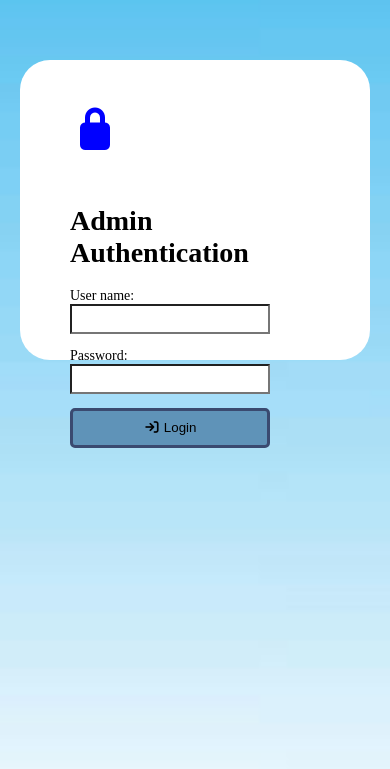
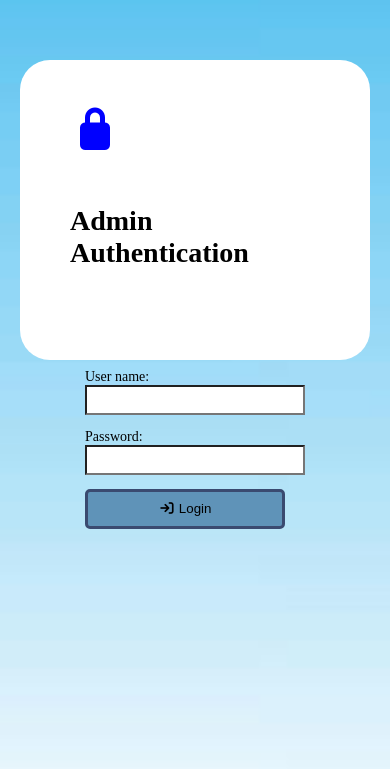
Before and after one commit to dri574069-beep/Academy-Website, a Django app: page /AdminAuthentication/ in a window 390 px wide. Shown: the top 769 px of the page. Run offline with Django 5.2, Linux system fonts and the light colour scheme.

Commit message:
Fix teacher data responsive layout

```diff
--- a/static/style.css
+++ b/static/style.css
@@ -1843,3 +1843,22 @@ select {
         line-height: 1.5 !important;
     }
 }
+
+@media (max-width: 600px) {
+
+    form {
+        width: calc(100% - 30px) !important;
+        max-width: 350px !important;
+        margin: 100px auto 20px auto !important;
+        box-sizing: border-box !important;
+    }
+
+    form input,
+    form select,
+    form textarea {
+        width: 100% !important;
+        max-width: 100% !important;
+        box-sizing: border-box !important;
+    }
+
+}
```
